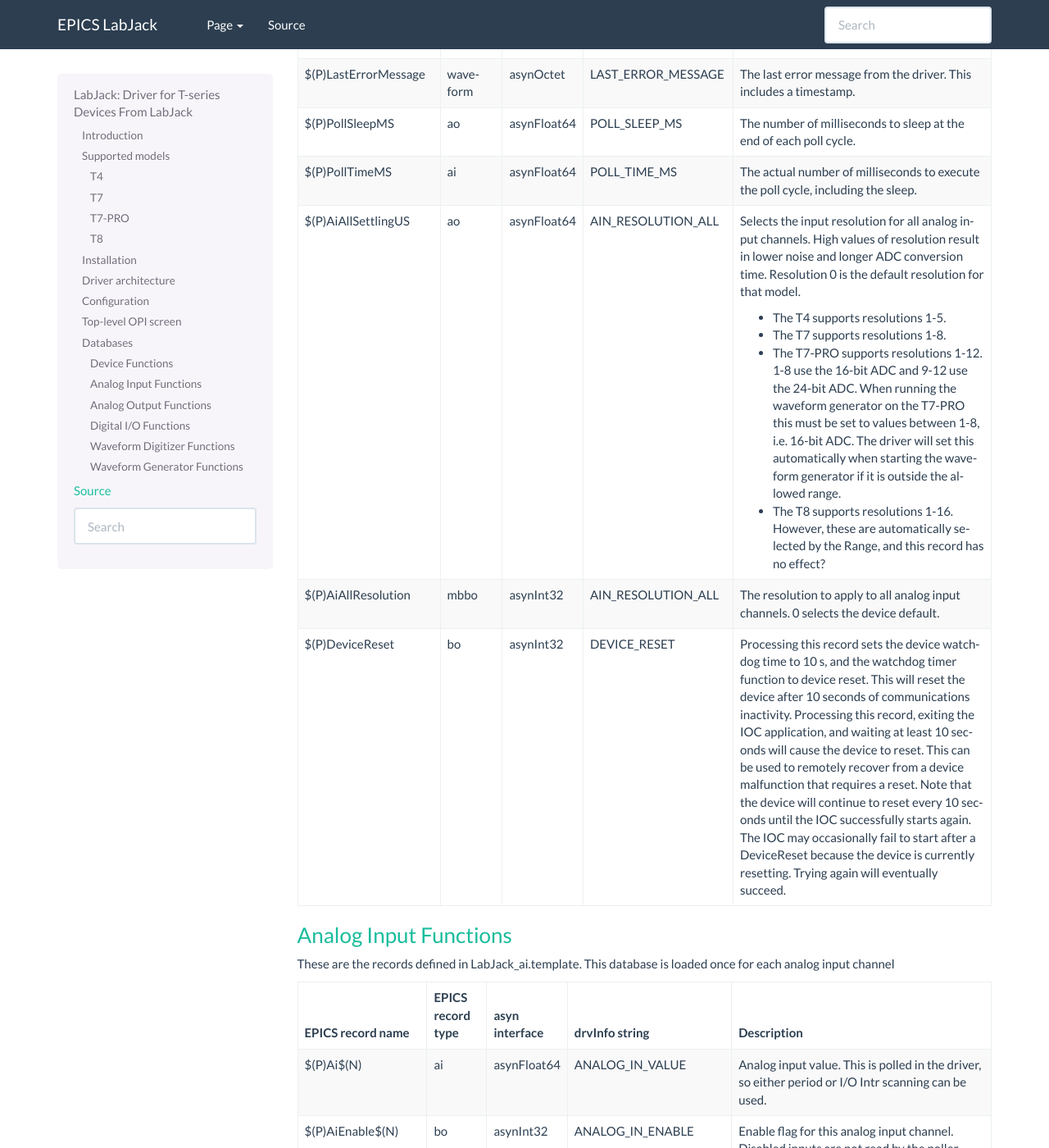
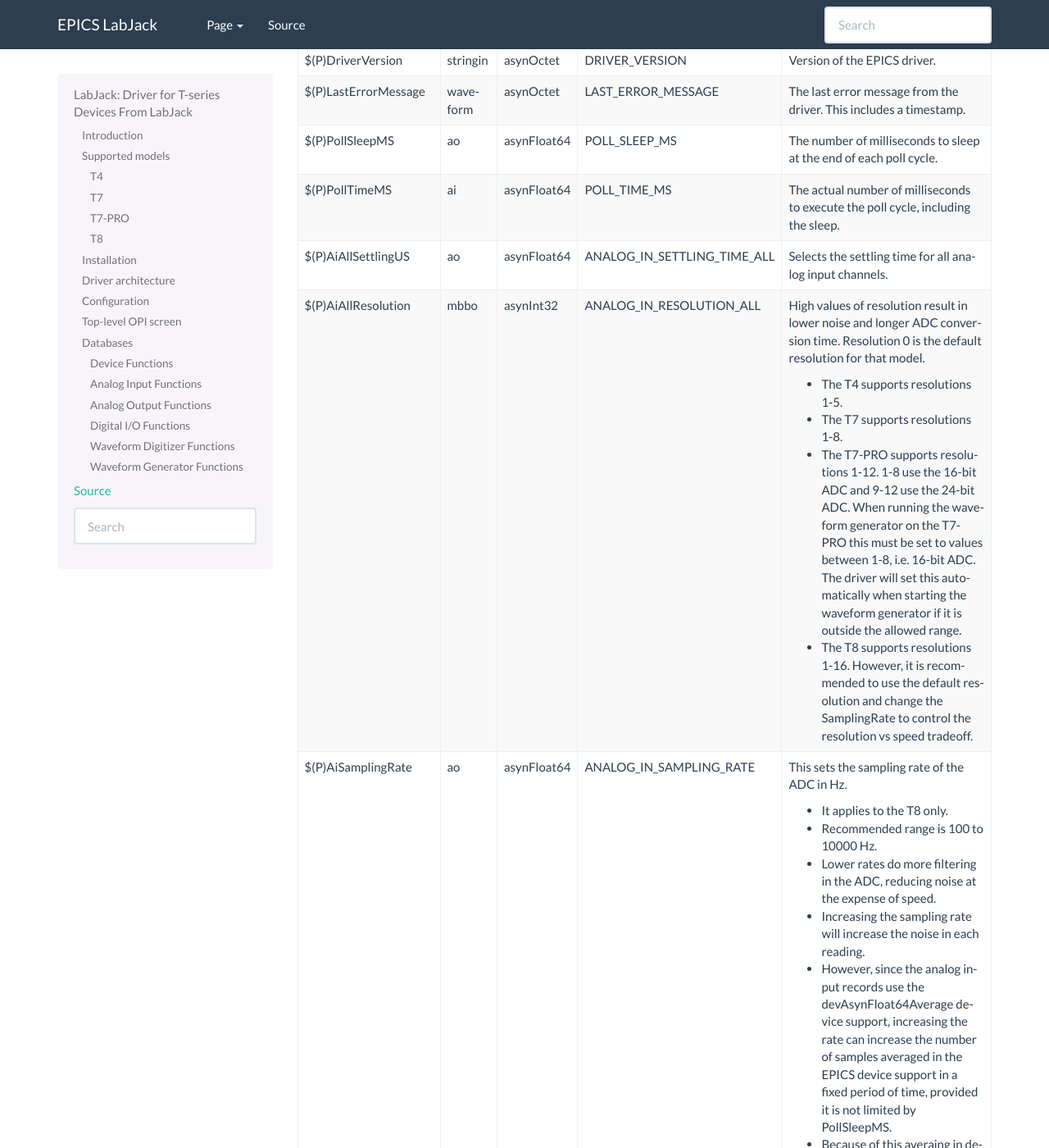
Before and after one commit to epics-modules/LabJack, a Sphinx documentation site: the page built from docs/source/index.rst, in a window 1280 px wide and 1400 px high, scrolled down 7428 px. Shown: the whole window at 82% size. Built offline with Sphinx 7.4.7, drawn with Linux system fonts in a browser that asks for light colours; some of the changed text lies outside the part shown.

Commit message:
Add AinSamplingTime

```diff
--- a/docs/source/index.rst
+++ b/docs/source/index.rst
@@ -289,9 +289,13 @@
   * - $(P)AiAllSettlingUS
     - ao
     - asynFloat64
-    - AIN_RESOLUTION_ALL
-    - Selects the input resolution for all analog input channels.
-      High values of resolution result in lower noise and longer ADC conversion time.
+    - ANALOG_IN_SETTLING_TIME_ALL
+    - Selects the settling time for all analog input channels.
+  * - $(P)AiAllResolution
+    - mbbo
+    - asynInt32
+    - ANALOG_IN_RESOLUTION_ALL
+    - High values of resolution result in lower noise and longer ADC conversion time.
       Resolution 0 is the default resolution for that model.
 
       - The T4 supports resolutions 1-5.
@@ -299,12 +303,25 @@
       - The T7-PRO supports resolutions 1-12. 1-8 use the 16-bit ADC and 9-12 use the 24-bit ADC.
         When running the waveform generator on the T7-PRO this must be set to values between 1-8, i.e. 16-bit ADC.
         The driver will set this automatically when starting the waveform generator if it is outside the allowed range.
-      - The T8 supports resolutions 1-16.  However, these are automatically selected by the Range, and this record has no effect?
-  * - $(P)AiAllResolution
-    - mbbo
-    - asynInt32
-    - AIN_RESOLUTION_ALL
-    - The resolution to apply to all analog input channels. 0 selects the device default.
+      - The T8 supports resolutions 1-16.  However, it is recommended to use the default resolution and change the SamplingRate
+        to control the resolution vs speed tradeoff.
+  * - $(P)AiSamplingRate
+    - ao
+    - asynFloat64
+    - ANALOG_IN_SAMPLING_RATE
+    - This sets the sampling rate of the ADC in Hz.
+
+      - It applies to the T8 only.
+      - Recommended range is 100 to 10000 Hz.
+      - Lower rates do more filtering in the ADC, reducing noise at the expense of speed.
+      - Increasing the sampling rate will increase the noise in each reading.
+      - However, since the analog input records use the devAsynFloat64Average device support,
+        increasing the rate can increase the number of samples averaged in the EPICS device support in a fixed period of time,
+        provided it is not limited by PollSleepMS.
+      - Because of this averaing in device support, increasing the sampling time from 100 Hz to 1000 Hz can actually result in a
+        small decrease in noise.
+      - The maximum rate that the values can be read from the device with PollSleepMS=0 is about 2000/s, so increasing the
+        SamplingRate beyond 2000 will not result more averaging in EPICS device support.
   * - $(P)DeviceReset
     - bo
     - asynInt32
```
Also changed, not shown: other parts of docs/source/index.rst (+1 -1 lines).
